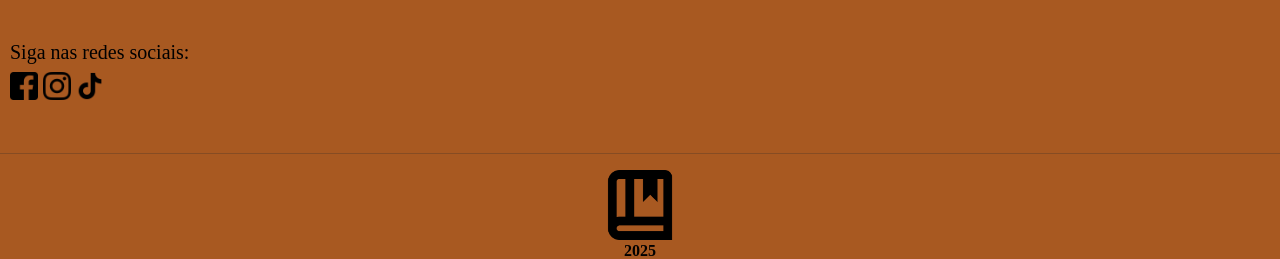
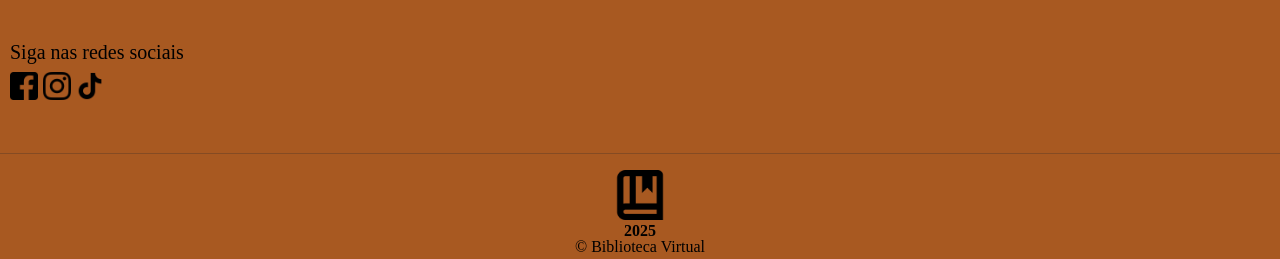
Before and after one commit to Ylanax/Projeto_Integrador, a PHP site: page /paginainicial.php in a window 1280 px wide. Shown: the part 2606-2865 px from the top of the page. Run offline with PHP 8.4, Linux system fonts and the light colour scheme; data that the repository does not hold is empty; some web fonts are replaced.

Commit message:
Rodape &copy

```diff
--- a/estilo.css
+++ b/estilo.css
@@ -558,8 +558,17 @@ footer small {
 }
 
 .img-rodape{
-    height: 70px;
-    width: 70px;
+    height: 50px;
+    width: 50px;
+}
+
+.copy-rodape{
+    color: #000;
+}
+
+.linha-rodape{
+    background-color: #000;
+
 }
 
 /* CURIOSIDADES */
--- a/paginainicial.php
+++ b/paginainicial.php
@@ -114,7 +114,7 @@ include "cabecalho.php";
 <iframe class="mapa"src="https://www.google.com/maps/embed?pb=!1m18!1m12!1m3!1d14717.314148677067!2d-47.339393735395944!3d-22.753185769813705!2m3!1f0!2f0!3f0!3m2!1i1024!2i768!4f13.1!3m3!1m2!1s0x94c8998174c896b9%3A0x739b7f99b3323574!2sSenac%20Americana!5e0!3m2!1spt-BR!2sbr!4v1753398375369!5m2!1spt-BR!2sbr" width="600" height="450" style="border:0;" allowfullscreen="" loading="lazy" referrerpolicy="no-referrer-when-downgrade"></iframe>
 
 <div class="redes">
-    <h2 class="titulo-redes">Siga nas redes sociais: </h2>
+    <h2 class="titulo-redes">Siga nas redes sociais </h2>
     <a href="https://facebook.com/" class="a-rede">
     <img src="imagens/facebook.png" class="rede" width="28">
     </a>
--- a/rodape.php
+++ b/rodape.php
@@ -1,7 +1,8 @@
 <footer class="rodape">
-    <hr>
+    <hr class="linha-rodape">
     <img src="imagens/iconelivro.png" class="img-rodape">
     <small class="fw-semibold text-black"><?php echo date("Y"); ?></small>
+    <p class="copy-rodape">&copy; Biblioteca Virtual </p>
 </footer>
 
 <script src="https://cdn.jsdelivr.net/npm/bootstrap@5.3.6/dist/js/bootstrap.bundle.min.js"
```
